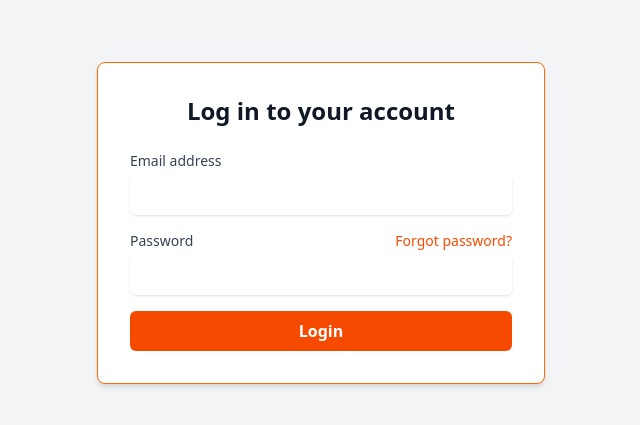
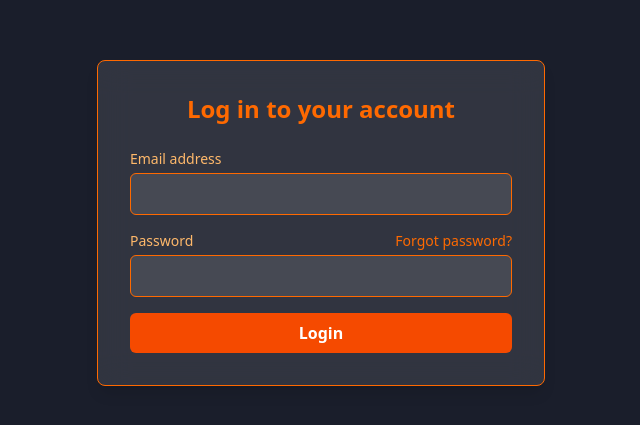
Before and after one commit to shubhh-afk/Expense-Manager, a React (Vite) app in the folder ExpenseManager/: page / in a window 1280 px wide. Shown: the part 177-602 px from the top of the page, without its empty margins (319-959 px from the left). Built offline with nearby package versions, Linux system fonts and the light colour scheme.

Commit message:
change theme and layout

```diff
--- a/ExpenseManager/src/Pages/Login/Login.jsx
+++ b/ExpenseManager/src/Pages/Login/Login.jsx
@@ -2,13 +2,13 @@ import React from "react";
 
 function Login() {
   return (
-    <div className="flex items-center justify-center min-h-screen bg-gray-100">
-      <div className="w-full max-w-md p-8 bg-white rounded-lg border-orange-500 border-1 shadow-md">
-        <h2 className="text-center text-2xl font-bold text-gray-900">Log in to your account</h2>
+    <div className="flex items-center justify-center min-h-screen bg-[#1a1e2b]">
+      <div className="w-full max-w-md p-8 bg-white/10 backdrop-blur-lg border border-orange-500 rounded-lg shadow-lg">
+        <h2 className="text-center text-2xl font-bold text-orange-500">Log in to your account</h2>
 
         <form className="mt-6 space-y-4">
           <div>
-            <label htmlFor="email" className="block text-sm font-medium text-gray-700">
+            <label htmlFor="email" className="block text-sm font-medium text-orange-300">
               Email address
             </label>
             <input
@@ -17,16 +17,16 @@ function Login() {
               id="email"
               autoComplete="email"
               required
-              className="mt-1 block w-full rounded-md p-2 shadow-sm focus:outline-none focus:ring-2 focus:ring-orange-500"
+              className="mt-1 block w-full rounded-md p-2 bg-white/10 text-white border border-orange-500 focus:outline-none focus:ring-2 focus:ring-orange-500"
             />
           </div>
 
           <div>
             <div className="flex items-center justify-between">
-              <label htmlFor="password" className="block text-sm font-medium text-gray-700">
+              <label htmlFor="password" className="block text-sm font-medium text-orange-300">
                 Password
               </label>
-              <a href="#" className="text-sm text-orange-600 hover:text-orange-500">
+              <a href="#" className="text-sm text-orange-500 hover:text-orange-400">
                 Forgot password?
               </a>
             </div>
@@ -36,13 +36,13 @@ function Login() {
               id="password"
               autoComplete="current-password"
               required
-              className="mt-1 block w-full rounded-md p-2 shadow-sm focus:outline-none focus:ring-2 focus:ring-orange-500"
+              className="mt-1 block w-full rounded-md p-2 bg-white/10 text-white border border-orange-500 focus:outline-none focus:ring-2 focus:ring-orange-500"
             />
           </div>
 
           <button
             type="submit"
-            className="w-full rounded-md bg-orange-600 px-4 py-2 text-white font-semibold hover:bg-orange-500 focus:outline-none focus:ring-2 focus:ring-orange-500 focus:ring-offset-1"
+            className="w-full rounded-md bg-orange-600 px-4 py-2 text-white font-semibold hover:bg-orange-500 focus:outline-none focus:ring-2 focus:ring-orange-500"
           >
             Login
           </button>
```
